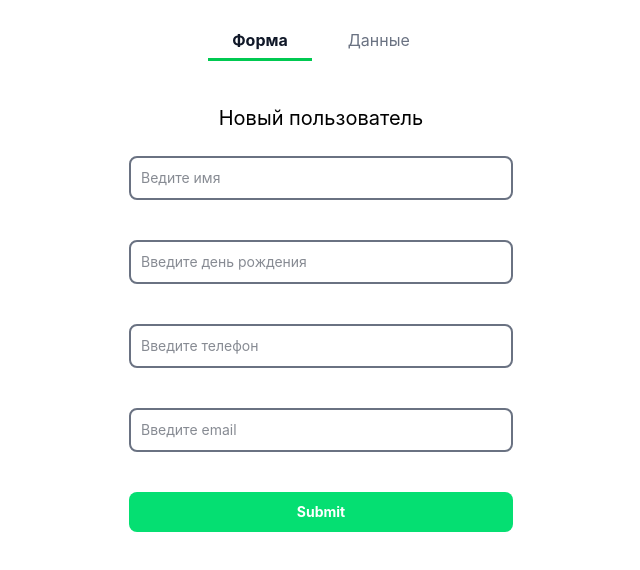
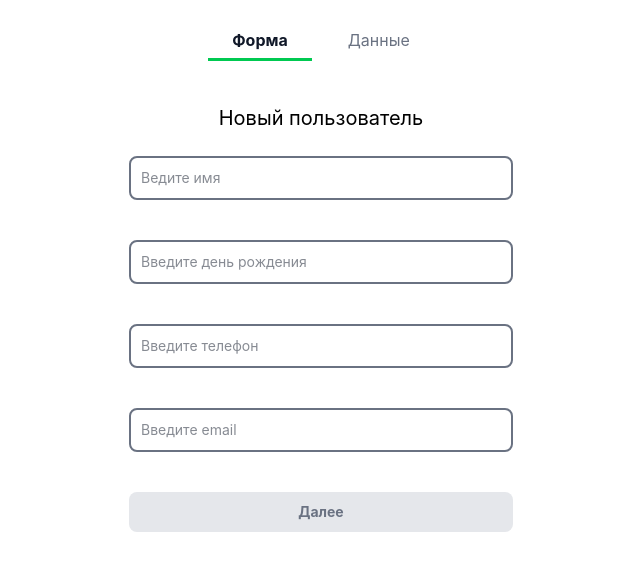
Before and after one commit to alexnas/vue-ter2, a Vue app: page / in a window 1280 px wide. Shown: the top 570 px of the page, without its empty margins (319-959 px from the left). Built offline with nearby package versions, Linux system fonts and the light colour scheme.

Commit message:
Make separate button component; fix button styles; redirect after new user creation.

```diff
--- a/src/assets/styles/main.css
+++ b/src/assets/styles/main.css
@@ -9,7 +9,7 @@
 body {
   background-color: #ffffff;
   color: #000000;
-  overflow: hidden;
+  overflow: auto;
   font-family:
     Inter,
     -apple-system,
--- /dev/null
+++ b/src/components/TerButton.vue
@@ -0,0 +1,48 @@
+<script setup lang="ts">
+import { ref } from 'vue'
+
+type ButtonVariant = 'default' | 'hover' | 'active' | 'disable' | 'loading'
+
+interface Props {
+  isButtonDisabled: boolean
+  loading: boolean
+}
+const props = defineProps<Props>()
+
+const variant = ref<ButtonVariant>('default')
+</script>
+<template>
+  <button
+    type="submit"
+    :disabled="isButtonDisabled"
+    class="w-full rounded-lg px-5 py-2.5 text-center text-sm font-bold"
+    :class="[
+      isButtonDisabled === true
+        ? 'bg-gray-200 text-gray-500'
+        : 'bg-linear-to-r from-green-50 to-green-200 hover:bg-linear-to-r hover:from-green-100 hover:to-green-500 hover:text-white active:bg-violet-700 active:from-green-500 active:to-green-500'
+    ]"
+  >
+    <div v-if="!loading">Далее</div>
+
+    <!-- В процессе загрузки данных -->
+    <div v-else>
+      <svg
+        aria-hidden="true"
+        role="status"
+        class="me-3 inline h-4 w-4 animate-spin text-gray-200 dark:text-gray-600"
+        viewBox="0 0 100 101"
+        fill="none"
+        xmlns="http://www.w3.org/2000/svg"
+      >
+        <path
+          d="M100 50.5908C100 78.2051 77.6142 100.591 50 100.591C22.3858 100.591 0 78.2051 0 50.5908C0 22.9766 22.3858 0.59082 50 0.59082C77.6142 0.59082 100 22.9766 100 50.5908ZM9.08144 50.5908C9.08144 73.1895 27.4013 91.5094 50 91.5094C72.5987 91.5094 90.9186 73.1895 90.9186 50.5908C90.9186 27.9921 72.5987 9.67226 50 9.67226C27.4013 9.67226 9.08144 27.9921 9.08144 50.5908Z"
+          fill="currentColor"
+        />
+        <path
+          d="M93.9676 39.0409C96.393 38.4038 97.8624 35.9116 97.0079 33.5539C95.2932 28.8227 92.871 24.3692 89.8167 20.348C85.8452 15.1192 80.8826 10.7238 75.2124 7.41289C69.5422 4.10194 63.2754 1.94025 56.7698 1.05124C51.7666 0.367541 46.6976 0.446843 41.7345 1.27873C39.2613 1.69328 37.813 4.19778 38.4501 6.62326C39.0873 9.04874 41.5694 10.4717 44.0505 10.1071C47.8511 9.54855 51.7191 9.52689 55.5402 10.0491C60.8642 10.7766 65.9928 12.5457 70.6331 15.2552C75.2735 17.9648 79.3347 21.5619 82.5849 25.841C84.9175 28.9121 86.7997 32.2913 88.1811 35.8758C89.083 38.2158 91.5421 39.6781 93.9676 39.0409Z"
+          fill="#ffffff"
+        />
+      </svg>
+    </div>
+  </button>
+</template>
--- a/src/views/FormView.vue
+++ b/src/views/FormView.vue
@@ -1,9 +1,13 @@
 <script setup lang="ts">
+import { ref } from 'vue'
+import { useRouter } from 'vue-router'
 import { useForm } from 'vee-validate'
 import * as yup from 'yup'
 import { useUserStore } from '@/stores/user'
 import type { IUser } from '@/types'
+import TerButton from '@/components/TerButton.vue'
 
+const router = useRouter()
 const userStore = useUserStore()
 
 const userSchema = yup.object({
@@ -49,6 +53,8 @@ const { handleSubmit, defineField, resetForm, meta, errors } = useForm({
   initialValues: initialFormData
 })
 
+const isLoading = ref(false)
+
 const [fio, fioAttrs] = defineField('fio')
 const [birthday, birthdayAttrs] = defineField('birthday')
 const [phone, phoneAttrs] = defineField('phone')
@@ -62,9 +68,12 @@ const onSubmit = handleSubmit.withControlled((values) => {
     phone: values.phone,
     email: values.email
   }
+
+  console.log('onSubmit', values)
   userStore.createUser(newUser)
 
   resetForm({ values: initialFormData })
+  router.push({ path: 'data' })
 })
 </script>
 
@@ -116,13 +125,7 @@ const onSubmit = handleSubmit.withControlled((values) => {
         <span class="mt-1 flex justify-start text-[12px] text-blue-600">{{ errors.email }}</span>
       </div>
 
-      <button
-        type="submit"
-        :disabled="!meta.dirty || !meta.valid"
-        class="w-full rounded-lg bg-green-400 px-5 py-2.5 text-center text-sm font-bold text-white hover:bg-linear-to-r hover:from-green-100 hover:to-green-300"
-      >
-        Submit
-      </button>
+      <TerButton :isButtonDisabled="!meta.dirty || !meta.valid" :loading="isLoading" />
     </form>
   </div>
 </template>
```
Also changed, not shown: public/loader.svg (added).
